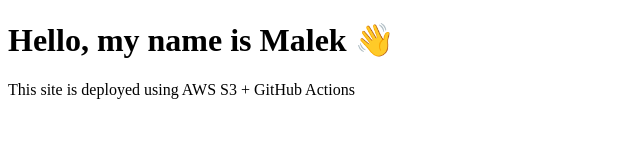
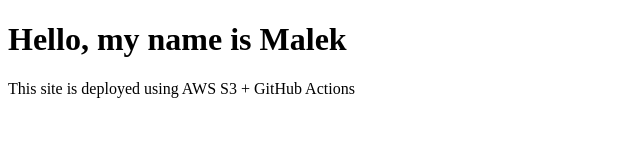
Before and after one commit to YVC-CloudDev/malek-static-site-hw4, a plain HTML site: page index.html in a window 1280 px wide. Shown: the whole page, without its empty margins (0-640 px from the left). Drawn offline with Linux system fonts and the light colour scheme.

Commit message:
final change

```diff
--- a/index.html
+++ b/index.html
@@ -4,7 +4,7 @@
     <title>My Website</title>
 </head>
 <body>
-    <h1>Hello, my name is Malek 👋</h1>
+    <h1>Hello, my name is Malek</h1>
     <p>This site is deployed using AWS S3 + GitHub Actions</p>
 </body>
 </html>
```
